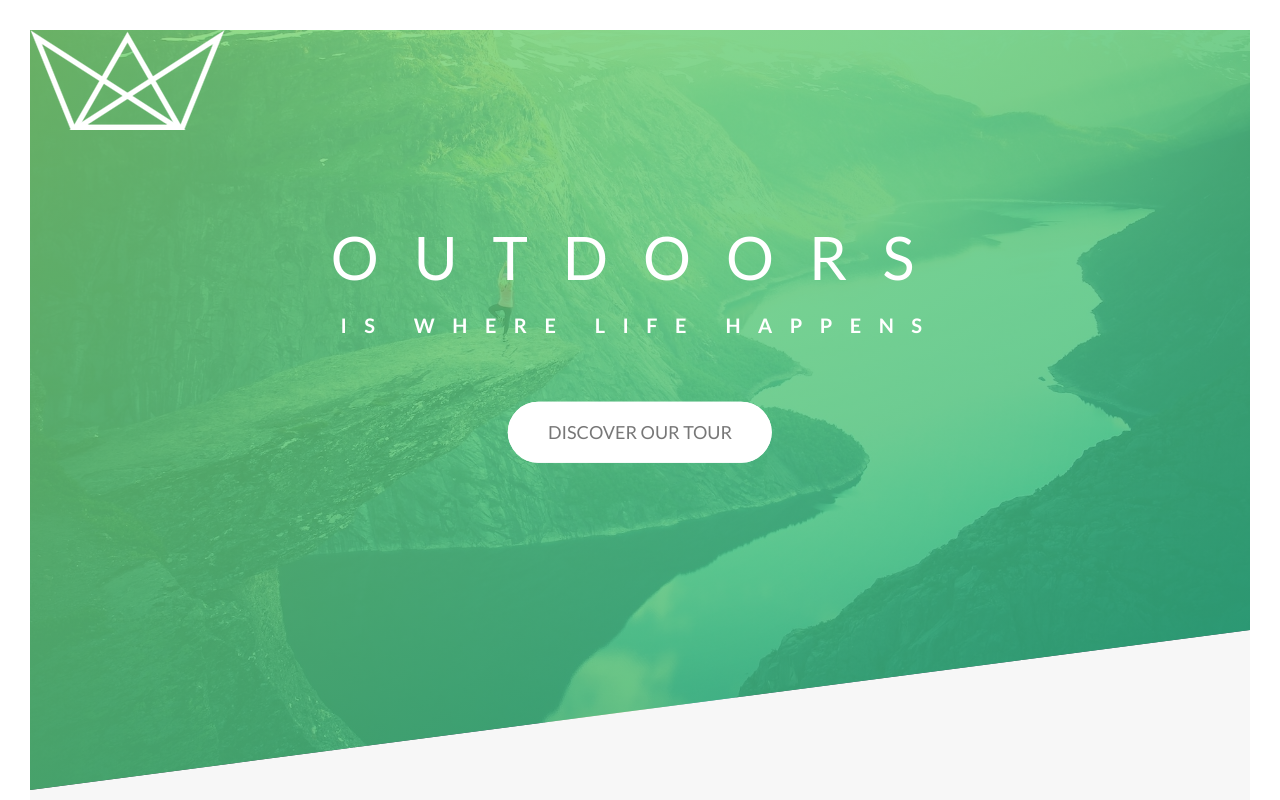
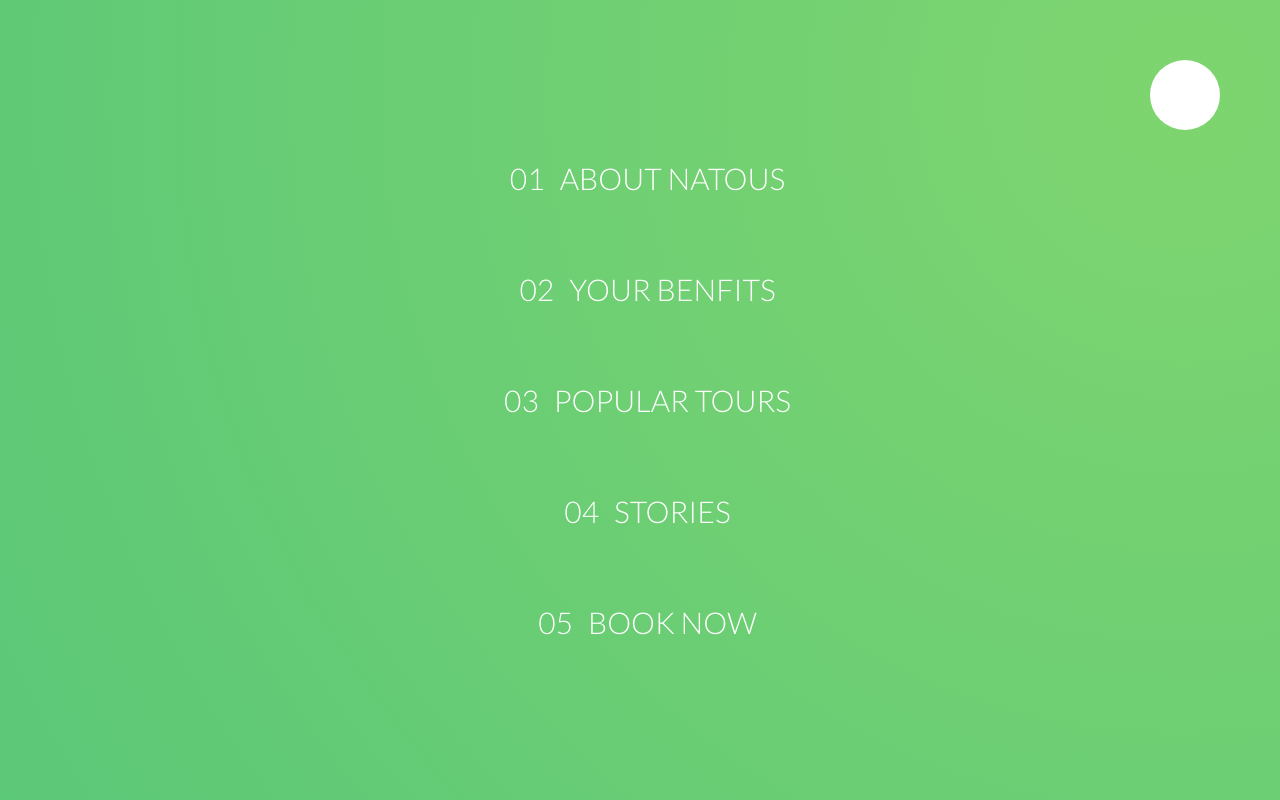
Before and after one commit to thieugiatri4492/AdvanceCSS, a website: page Natours/starter/index.html in a window 1280 px wide. Shown: the top 800 px of the page. Drawn offline with Linux system fonts and the light colour scheme.

Commit message:
Lesson 49

```diff
--- a/Natours/starter/index.html
+++ b/Natours/starter/index.html
@@ -13,6 +13,26 @@
         <title>Natours | Exciting tours for adventurous people</title>
     </head>
     <body>
+
+        <div class="navigation">
+            <input type="checkbox" class="navigation__checkbox" id="navi-toggle">
+
+            <label for="navi-toggle" class="navigation__button">
+                <span class="navigation__icon">&nbsp;</span>
+            </label>
+
+            <div class="navigation__background">&nbsp;</div>
+
+            <nav class="navigation__nav">
+                <ul class="navigation__list">
+                    <li class="navigation__item"><a href="#" class="navigation__link"><span>01</span>About Natous</a></li>
+                    <li class="navigation__item"><a href="#" class="navigation__link"><span>02</span>Your benfits</a></li>
+                    <li class="navigation__item"><a href="#" class="navigation__link"><span>03</span>Popular tours</a></li>
+                    <li class="navigation__item"><a href="#" class="navigation__link"><span>04</span>Stories</a></li>
+                    <li class="navigation__item"><a href="#" class="navigation__link"><span>05</span>Book now</a></li>
+                    </ul>
+            </nav>
+        </div>
         <header class="header">
             <div class="header__logo-box">
                 <img src="img/logo-white.png" alt="Logo" class="header__logo">
--- /dev/null
+++ b/Natours/starter/sass/layout/_navigation.scss
@@ -0,0 +1,72 @@
+.navigation{
+    &__checkbox{
+
+    }
+    &__button{
+        background-color: $color-white;
+        height: 7rem;
+        width: 7rem;
+        position: fixed;
+        top: 6rem;
+        right: 6rem;
+        border-radius: 50%;
+        z-index: 4;
+    }
+    &__background{
+        height: 6rem;
+        width: 6rem;
+        border-radius: 50%;
+        position: fixed;
+        top: 6.5rem;
+        right: 6.5rem;
+        background-image: radial-gradient($color-primary-light,$color-primary-dark);
+        z-index: 2;
+
+        transform: scale(80);
+    }
+    &__nav{
+        height: 100vh;
+        width: 100%;
+        position: fixed;
+        top: 0;
+        right: 0;
+        z-index: 3;
+    }
+    &__list{
+        position: absolute;
+        top: 50%;
+        left: 50%;
+        list-style: none;
+        text-align: center;
+        transform: translate(-50%,-50%);
+    }
+    &__item{
+        margin: 1rem;
+    }
+    &__link{
+        &:link,
+        &:visited{
+            display: inline-block;
+            font-size: 3rem;
+            font-weight: 300;
+            color: $color-white;
+            padding: 1rem 2rem;
+            text-decoration: none;
+            text-transform: uppercase;
+            background-image: linear-gradient(120deg,transparent 0%,transparent 50%,$color-white 50%);
+            background-size: 230%;
+            transition: all .5s;
+
+            span{
+                margin: 1.5rem;
+                display: inline-block;
+            }
+        }
+        &:hover,
+        &:active{
+            background-position: 100%;
+            color: $color-primary;
+            transform: translateX(1rem);;
+        }
+    }
+}
--- a/Natours/starter/sass/main.scss
+++ b/Natours/starter/sass/main.scss
@@ -27,5 +27,6 @@ Dark green: #28b485
 @import "layout/grid";
 @import "layout/header";
 @import "layout/footer";
+@import "layout/navigation";
 
 @import "pages/home";
```
Also changed, not shown: Natours/starter/css/style.css.
